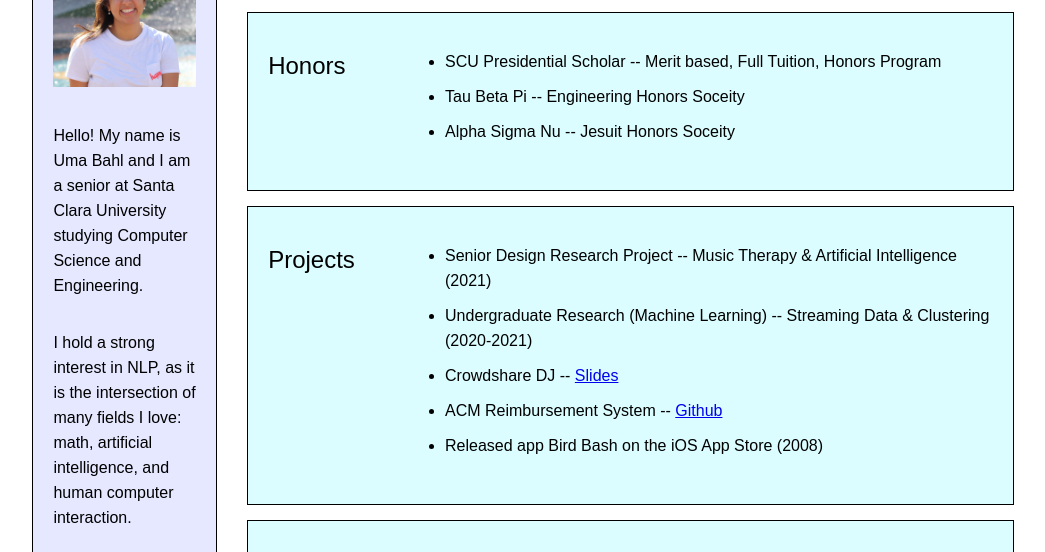
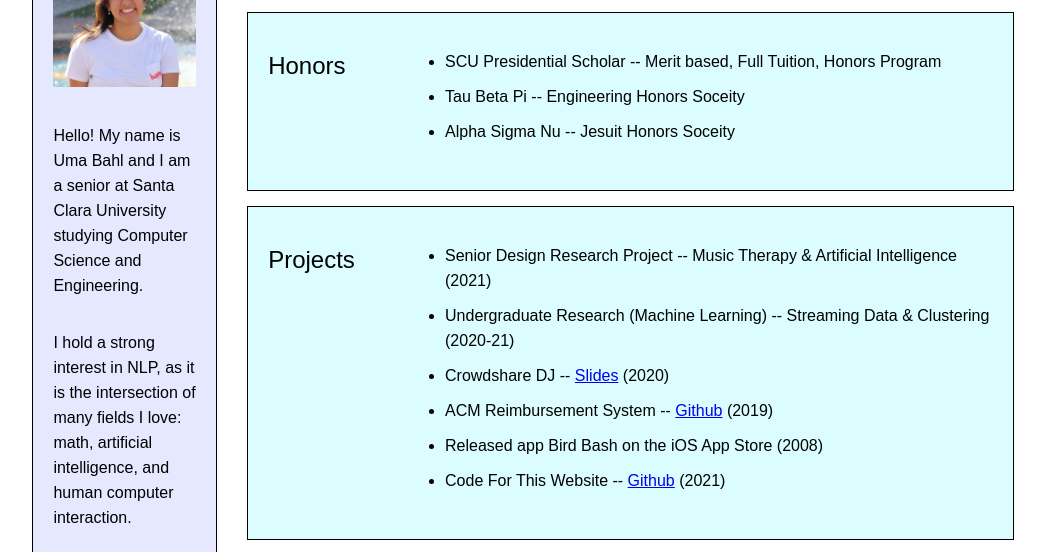
Before and after one commit to ubahl/Portfolio-Website, a plain HTML site: page index.html in a window 1280 px wide. Shown: the part 240-792 px from the top of the page, without its empty margins (117-1162 px from the left). Drawn offline with Linux system fonts and the light colour scheme.

Commit message:
Adds website link.

```diff
--- a/index.html
+++ b/index.html
@@ -41,10 +41,11 @@
 					<h2> Projects </h2>
 					<ul>
 						<li> <strong>Senior Design Research Project</strong> -- Music Therapy & Artificial Intelligence (2021) </li>
-						<li> <strong>Undergraduate Research (Machine Learning)</strong> -- Streaming Data & Clustering (2020-2021)   </li>
-						<li> <strong>Crowdshare DJ</strong> -- <a href="https://drive.google.com/file/d/1A5hzKcrV3qcivphx8XfmuvOIXhpJ62xG/view?usp=sharing">Slides</a> </li>
-						<li> <strong>ACM Reimbursement System</strong> -- <a href="https://github.com/ubahl/expenses">Github</a></li>
+						<li> <strong>Undergraduate Research (Machine Learning)</strong> -- Streaming Data & Clustering (2020-21)   </li>
+						<li> <strong>Crowdshare DJ</strong> -- <a href="https://drive.google.com/file/d/1A5hzKcrV3qcivphx8XfmuvOIXhpJ62xG/view?usp=sharing">Slides</a> (2020) </li>
+						<li> <strong>ACM Reimbursement System</strong> -- <a href="https://github.com/ubahl/expenses">Github</a> (2019) </li>
 						<li> Released app Bird Bash on the <strong>iOS App Store</strong> (2008) </li>
+						<li> Code For This Website -- <a href="https://github.com/ubahl/PortfolioWebsite">Github</a> (2021) </li>
 					</ul>
 				</section>
 				<section class="accomplishment-box">
```
